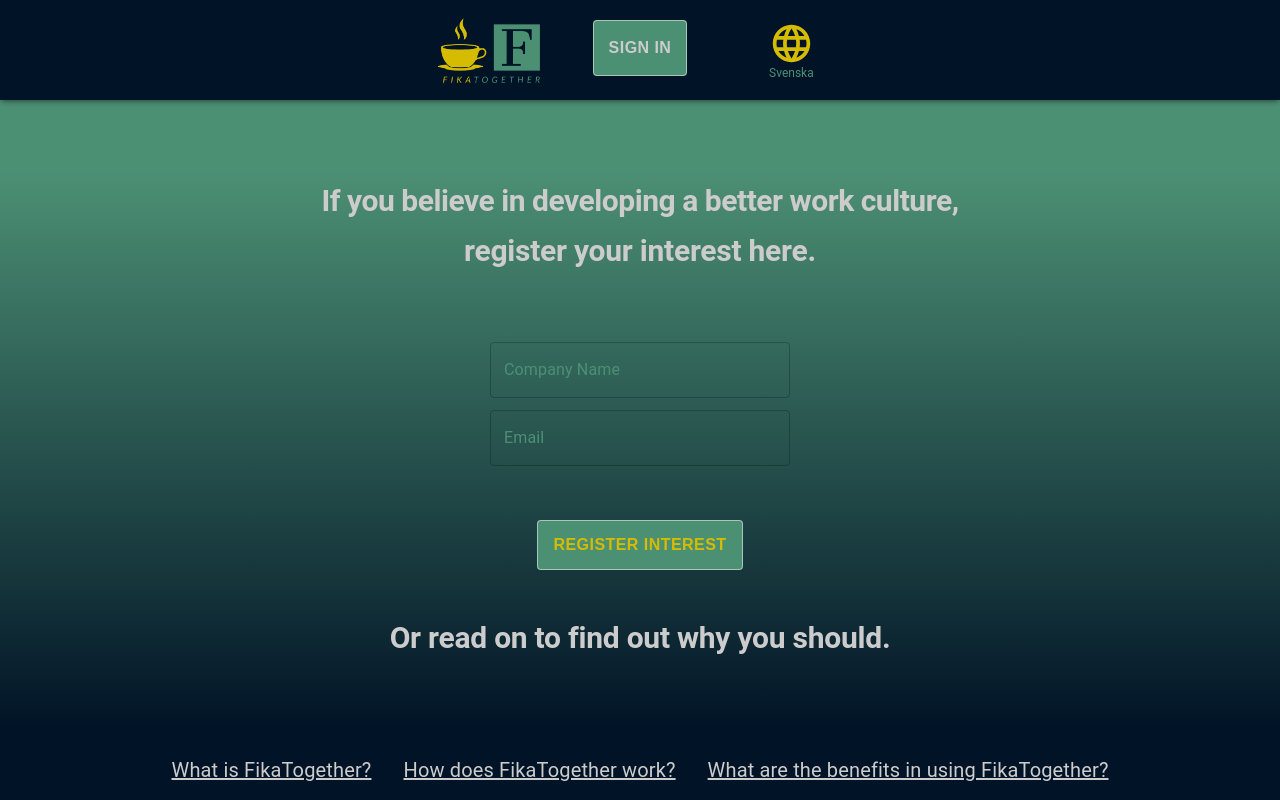
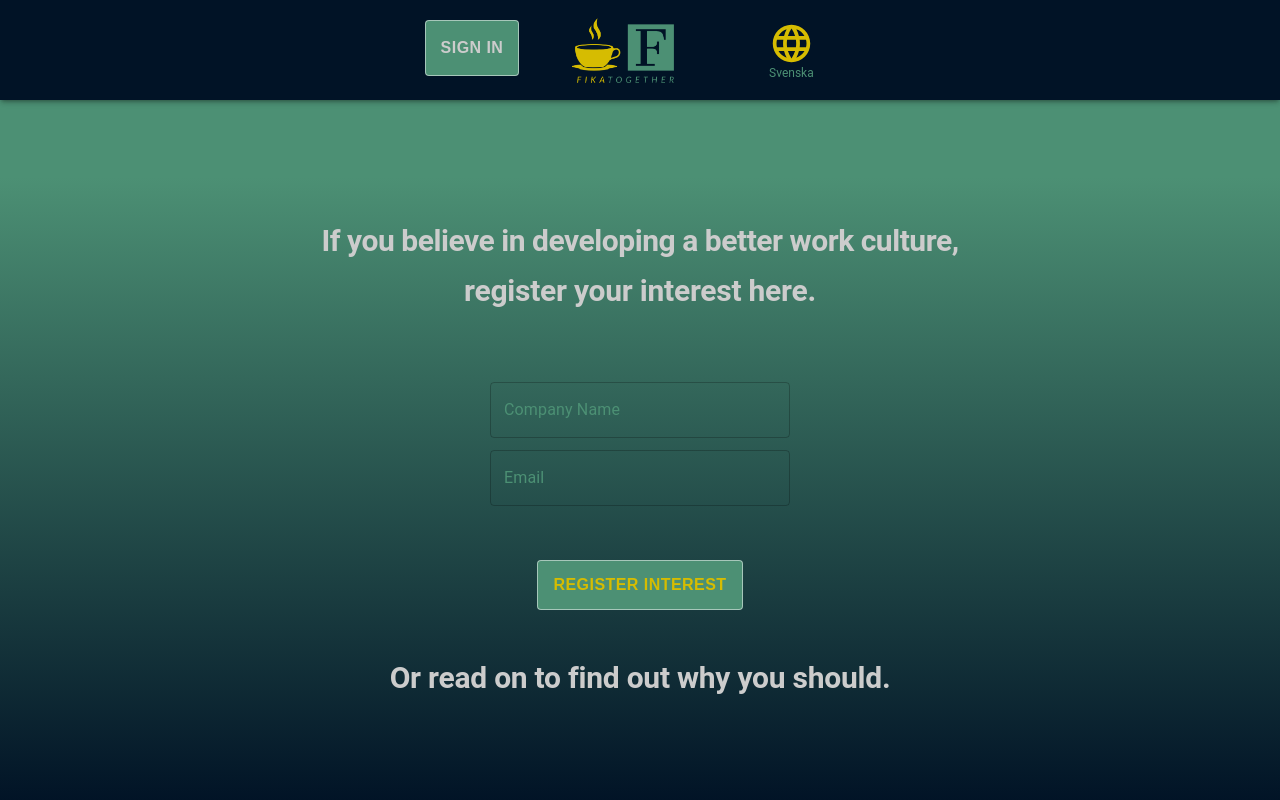
Before and after one commit to CraftAcademy/FikaTogether-Admin, a React (Create React App) app: page / in a window 1280 px wide. Shown: the top 800 px of the page. Built offline with nearby package versions, Linux system fonts and the light colour scheme; what j-tockauth would draw is missing.

Commit message:
styling on welcome page, moves header logo around

```diff
--- a/src/components/Header.jsx
+++ b/src/components/Header.jsx
@@ -47,7 +47,6 @@ const Header = () => {
       <Paper sx={sx} elevation={3}>
         {!authenticated ? (
           <BottomNavigation showLabels sx={{ height: 100 }}>
-            <Logo />
             <Button
               data-cy="login-modal-btn"
               variant="outlined"
@@ -64,6 +63,7 @@ const Header = () => {
             >
               Sign In
             </Button>
+              <Logo />
             <BottomNavigationAction
               data-cy="language-btn"
               icon={<LanguageIcon sx={{ fontSize: 45 }} />}
--- a/src/theme/welcomePage.js
+++ b/src/theme/welcomePage.js
@@ -14,7 +14,7 @@ const welcomePageStyle = makeStyles((theme) => ({
     flexDirection: 'column',
     alignItems: 'center',
     justifyContent: 'center',
-    height: '80vh',
+    height: '45rem',
     fontSize: '30px',
     fontWeight: 'bold',
     textAlign: 'center',
```
